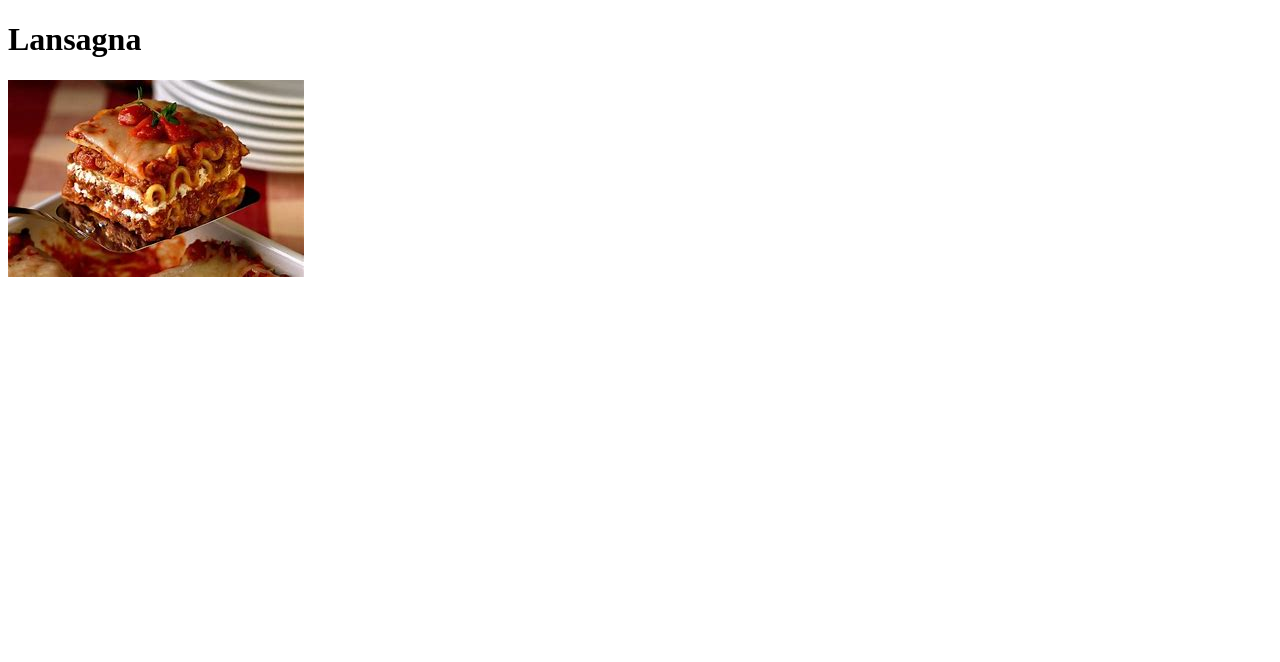
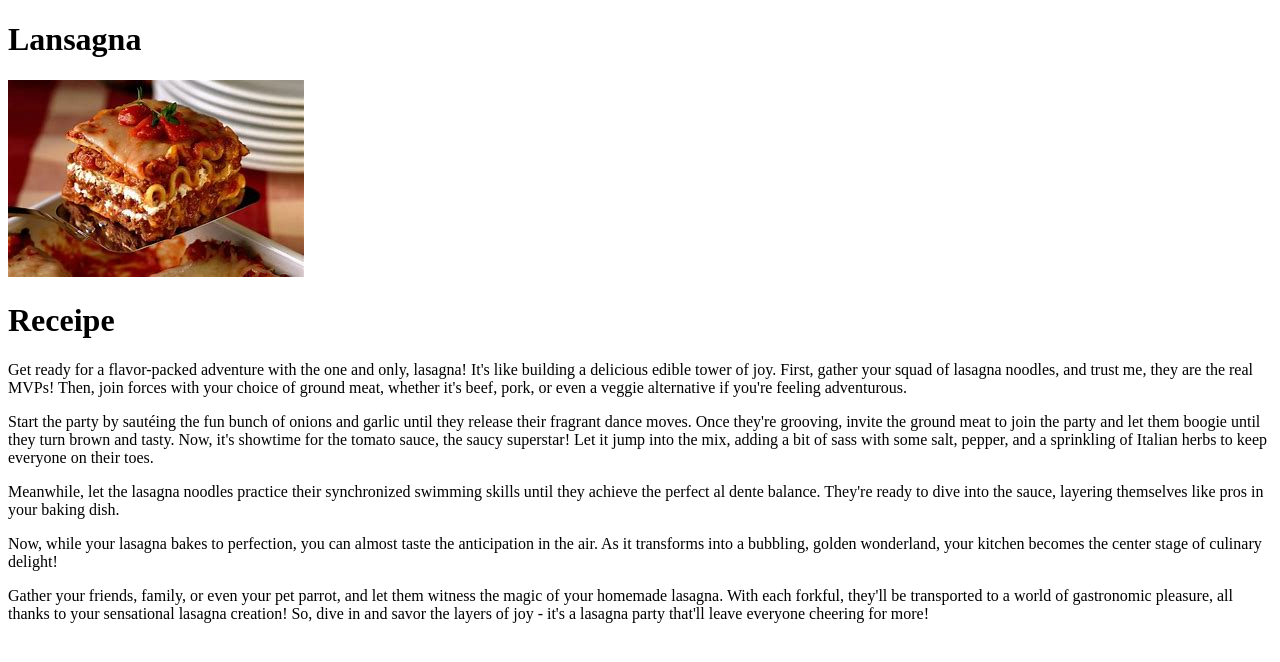
Before and after one commit to Gunjayasgtm/Odin-recipes, a plain HTML site: page receipes/lasagna.html in a window 1280 px wide. Drawn offline with Linux system fonts and the light colour scheme.

Commit message:
adding recipes

```diff
--- a/receipes/lasagna.html
+++ b/receipes/lasagna.html
@@ -8,6 +8,16 @@
 <body>
     <h1>Lansagna</h1>
     <img src="../images/lasagna.jpg">
-    <h1></h1>
+    <h1>Receipe</h1>
+    <p>Get ready for a flavor-packed adventure with the one and only, lasagna! It's like building a delicious edible tower of joy. First, gather your squad of lasagna noodles, and trust me, they are the real MVPs! Then, join forces with your choice of ground meat, whether it's beef, pork, or even a veggie alternative if you're feeling adventurous.</p>
+
+    <p>Start the party by sautéing the fun bunch of onions and garlic until they release their fragrant dance moves. Once they're grooving, invite the ground meat to join the party and let them boogie until they turn brown and tasty. Now, it's showtime for the tomato sauce, the saucy superstar! Let it jump into the mix, adding a bit of sass with some salt, pepper, and a sprinkling of Italian herbs to keep everyone on their toes.</p>
+
+    <p>Meanwhile, let the lasagna noodles practice their synchronized swimming skills until they achieve the perfect al dente balance. They're ready to dive into the sauce, layering themselves like pros in your baking dish.</p>
+
+    <p>Now, while your lasagna bakes to perfection, you can almost taste the anticipation in the air. As it transforms into a bubbling, golden wonderland, your kitchen becomes the center stage of culinary delight!</p>
+
+    <p>Gather your friends, family, or even your pet parrot, and let them witness the magic of your homemade lasagna. With each forkful, they'll be transported to a world of gastronomic pleasure, all thanks to your sensational lasagna creation! So, dive in and savor the layers of joy - it's a lasagna party that'll leave everyone cheering for more!</p>
+
 </body>
 </html>
```
